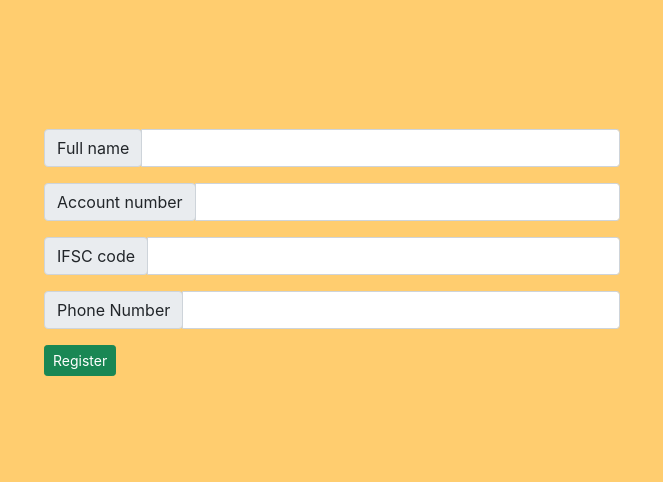
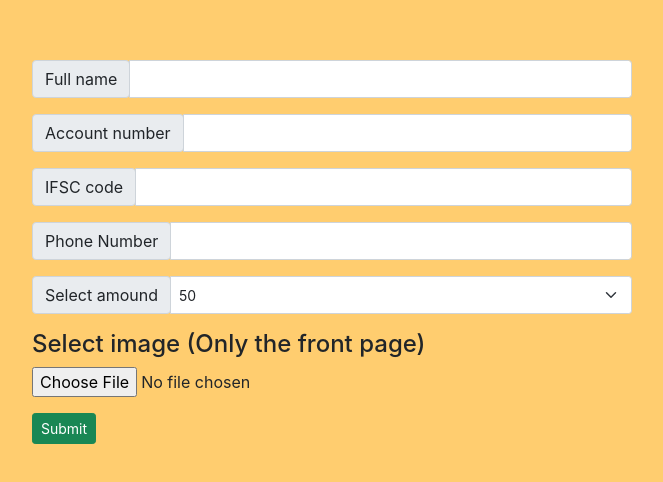
Before and after one commit to iswarmondal/detoluck, a React (Create React App) app: page / in a window 1280 px wide. Shown: the part 140-622 px from the top of the page, without its empty margins (308-971 px from the left). Built offline with nearby package versions, Linux system fonts and the light colour scheme; the HTML template or start-up script is replaced by a standard one.

Commit message:
slight change in form structure

```diff
--- a/src/App.css
+++ b/src/App.css
@@ -8,7 +8,7 @@
   width: 50%;
 }
 .register-box{
-  width: 50%;
+  min-width: 50%;
 }
 .image-upload-box{
   background-color: #f8daff;
--- a/src/pages/Welcome.js
+++ b/src/pages/Welcome.js
@@ -5,7 +5,7 @@ function Welcome() {
   return (
     <div>
         <div className="container-fluid d-flex flex-column align-items-center justify-content-center p-3 full-height orange-bg">
-            <div className="container register-box">
+            <form action='/payment' className="container-xs register-box">
                 <div class="container input-group input-group-sm mb-3">
                     <div class="input-group-prepend">
                         <span class="input-group-text" id="inputGroup-sizing-sm">Full name</span>
@@ -31,9 +31,24 @@ function Welcome() {
                         <input type="text" class="form-control" aria-label="Small" aria-describedby="inputGroup-sizing-sm" />
                 </div>
                 <div class="container input-group input-group-sm mb-3">
-                    <Link to="/image-upload" className="btn btn-success">Register</Link>
+                    <div class="input-group-prepend">
+                        <span class="input-group-text" id="inputGroup-sizing-sm">Select amound</span>
+                    </div>
+                        <select class="form-select" aria-label="Default select example">
+                            <option selected value="50">50</option>
+                            <option value="20">20</option>
+                            <option value="100">100</option>
+                            <option value="1">1</option>
+                        </select>
                 </div>
-            </div>
+                <div class="container mb-3">
+                    <h4>Select image (Only the front page)</h4>
+                        <input type="file" class="" aria-label="Small" aria-describedby="inputGroup-sizing-sm" />
+                </div>
+                <div class="container input-group input-group-sm mb-3">
+                    <button type='submit' className="btn btn-success">Submit</button>
+                </div>
+            </form>
         </div>
     </div>
   )
```
